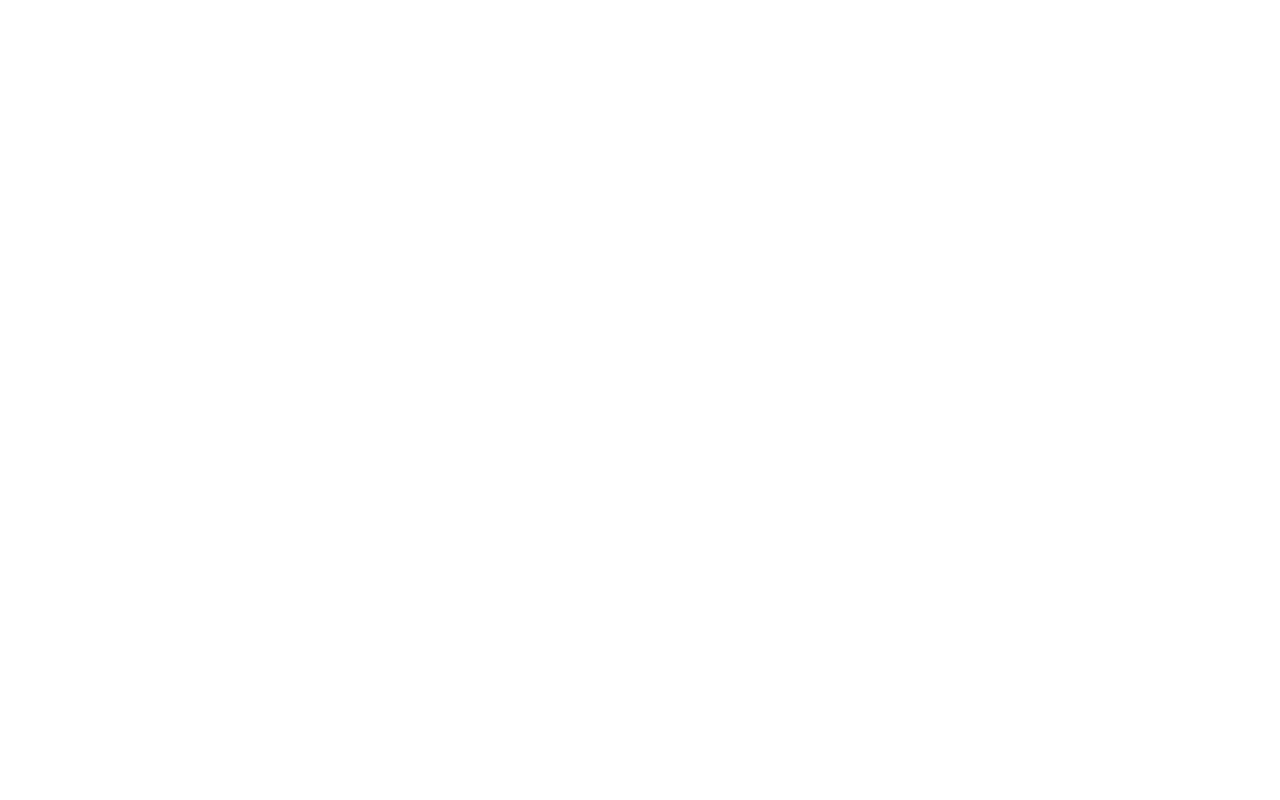
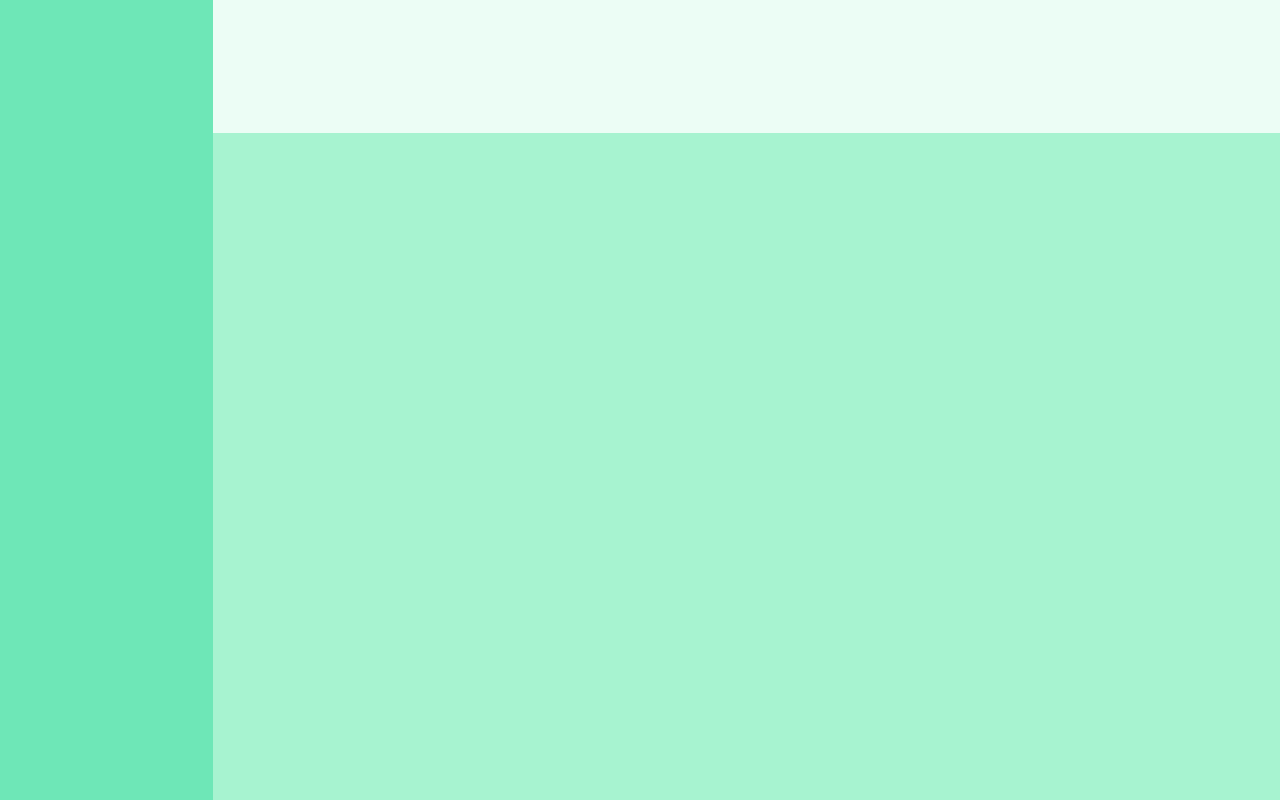
Before and after one commit to nnapolitx/admin-dashboard, a plain HTML site: page index.html in a window 1280 px wide. Drawn offline with Linux system fonts and the light colour scheme.

Commit message:
setting up basic grid

```diff
--- a/style.css
+++ b/style.css
@@ -40,3 +40,29 @@ select {
 }
 /*---Default styles done---*/
 /*---Begin custom css---*/
+
+.grid-container {
+    display: grid;
+    grid-template-columns: 1fr 5fr;
+    grid-template-rows: 1fr 5fr;
+    background-color: #d1fae5;
+    height: 100vh;
+}
+
+.sidebar {
+    background-color: #6ee7b7;
+    grid-column: 1;
+    grid-row: 1/3;
+}
+
+.header {
+    background-color: #ecfdf5;
+    grid-column: 2;
+    grid-row: 1;
+}
+
+.main {
+    background-color: #a7f3d0;
+    grid-column: 2;
+    grid-row: 2;
+}
```
